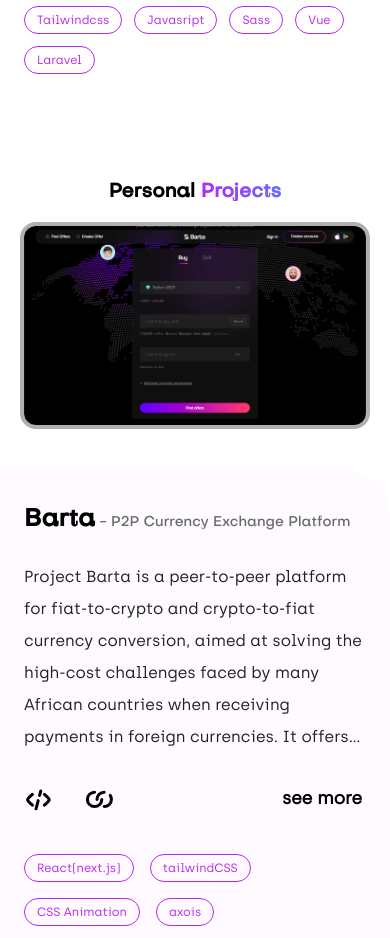
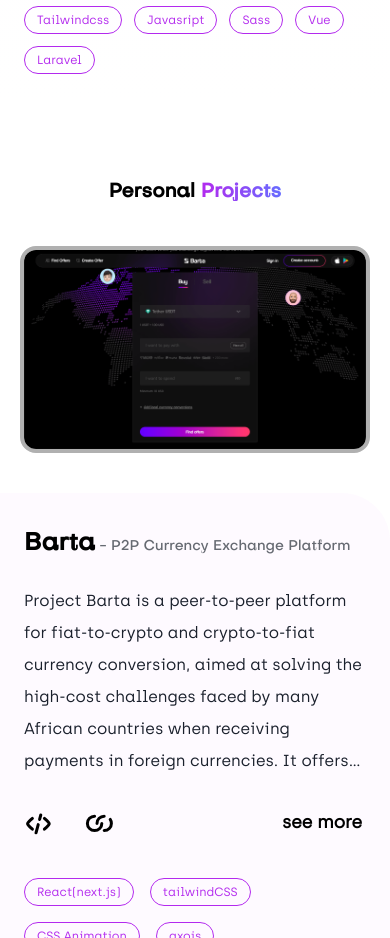
Before and after one commit to buberrie/portfolio, a Next.js app: page / in a window 390 px wide. Shown: the part 1680-2618 px from the top of the page. Built offline with nearby package versions, Linux system fonts and the light colour scheme.

Commit message:
Update Projects.jsx

```diff
--- a/components/projects/Projects.jsx
+++ b/components/projects/Projects.jsx
@@ -184,8 +184,8 @@ export const Projects = () => {
       </div>
 
       {/* project images */}
-      <div className="md:w-[40.5rem] md:px-0 px-5 w-full md:pt-14 pt-10 md:pb-20 pb-0 sticky md:top-10 -top-6 md:pr-16">
-        <h2 className=" md:ml-[2rem] md:text-start text-center">
+      <div className="md:w-[40.5rem] md:px-0 px-5 w-full md:pt-14 pt-16 md:pb-20 pb-0 sticky md:top-10 -top-6 md:pr-16">
+        <h2 className=" md:ml-[2rem] md:text-start text-center md:top-0 -top-6 relative">
           Personal <span className="linear-text">Projects</span>
         </h2>
 
```
